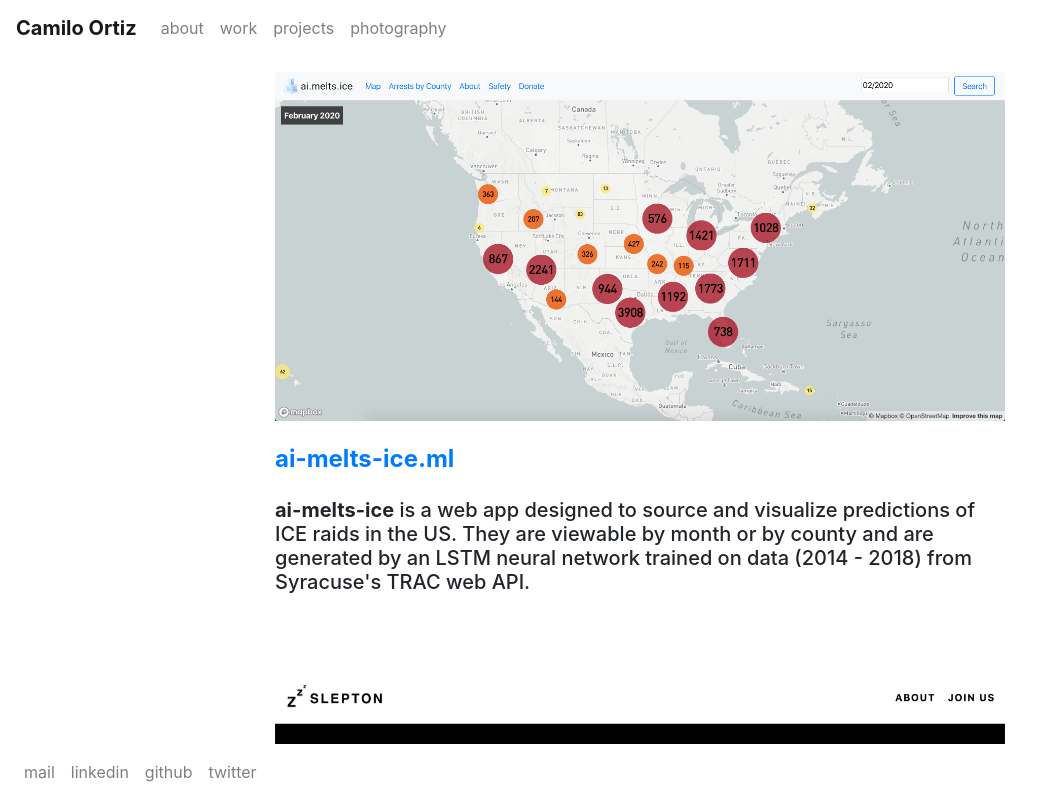
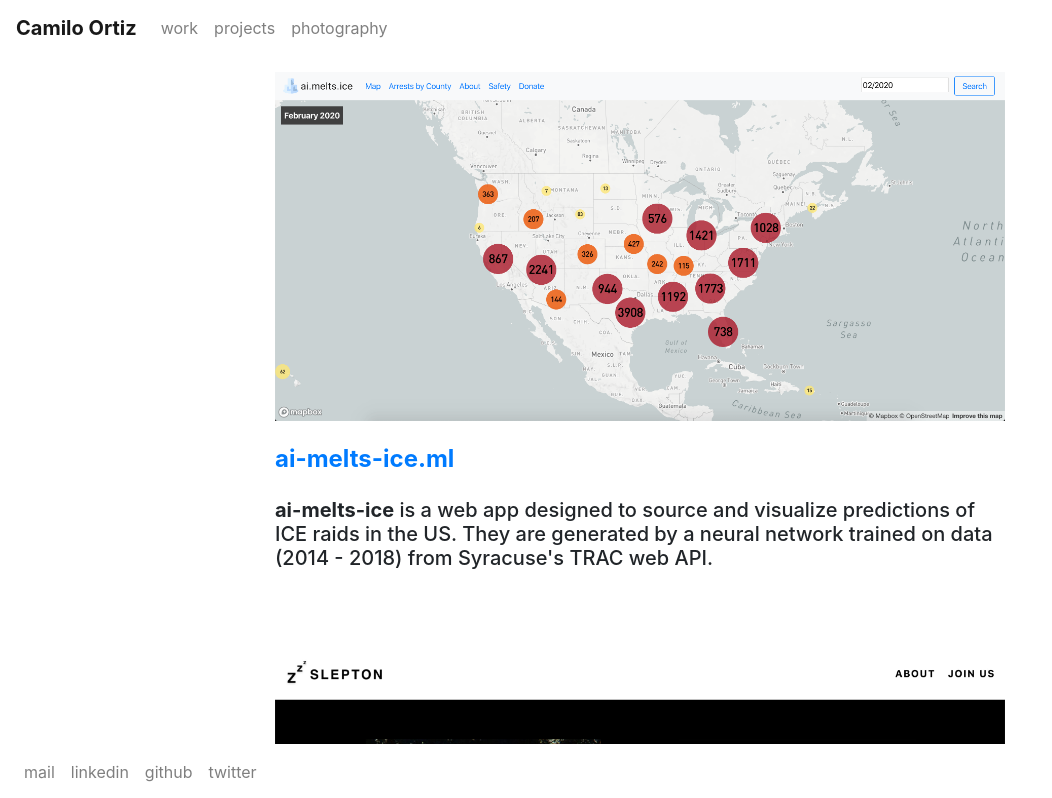
Before and after one commit to camilodoa/camilodoa.github.io, a React (Create React App) app: page /projects in a window 1280 px wide. Shown: the top 798 px of the page, without its empty margins (0-1052 px from the left). Built offline with nearby package versions, Linux system fonts and the light colour scheme.

Commit message:
fix stuff and add emoji

```diff
--- a/src/components/header.js
+++ b/src/components/header.js
@@ -12,10 +12,6 @@
 
       <Navbar.Collapse>
         <Nav>
-          <Nav.Link href='/'>
-            about
-          </Nav.Link>
-
           <Nav.Link href='/work'>
             work
           </Nav.Link>
--- a/src/pages/home.js
+++ b/src/pages/home.js
@@ -8,7 +8,7 @@
   let root = '../home/';
   return (
     <Container className='my-2 full'>
-      <Row className='align justify my-2 justify-content-md-center bottom'>
+      <Row className='align justify my-2 justify-content-md-center'>
         <Col lg={8} className='top'>
           <Image alt="cover" src={root + 'cover.jpg'} fluid />
         </Col>
@@ -19,10 +19,11 @@
             Amherst College</a>.
           </h5>
           <h5 className='my-4'>
-            I'm interested in Deep Learning, Web Development, and Generative Art.
+            I'm interested in deep learning, web development, and generative art.
           </h5>
-          <h5 className='my-4'>
-            Say hi! :-)
+
+          <h5 className='my-4 bottom'>
+          <span role='img' aria-label='emoji'>🥵</span>
           </h5>
         </Col>
       </Row>
--- a/src/pages/projects.js
+++ b/src/pages/projects.js
@@ -19,9 +19,8 @@
           </h4>
           <h5 className='my-4'>
           <b>ai-melts-ice</b> is a web app designed to source and visualize
-          predictions of ICE raids in the US. They are viewable by month
-          or by county and are
-          generated by an LSTM neural network trained on data (2014 - 2018)
+          predictions of ICE raids in the US. They are
+          generated by a neural network trained on data (2014 - 2018)
           from Syracuse's TRAC web API.
           </h5>
         </Col>
--- a/src/pages/work.js
+++ b/src/pages/work.js
@@ -23,7 +23,7 @@
              rel="noopener noreferrer" target="_blank">web application</a> that provides an interface
              for programmers to generate and save efficient query-plans for
              semantically-interconnected datasources. Next Fall, I'll be starting
-             as a Software Engineer for <a href="https://www.jpmorgan.com/country/US/en/jpmorgan"
+             as a Software Engineer at <a href="https://www.jpmorgan.com/country/US/en/jpmorgan"
              rel="noopener noreferrer" target="_blank">JPMorgan Chase & Co.</a>
           </h5>
           <h5 className='my-4'>
```
